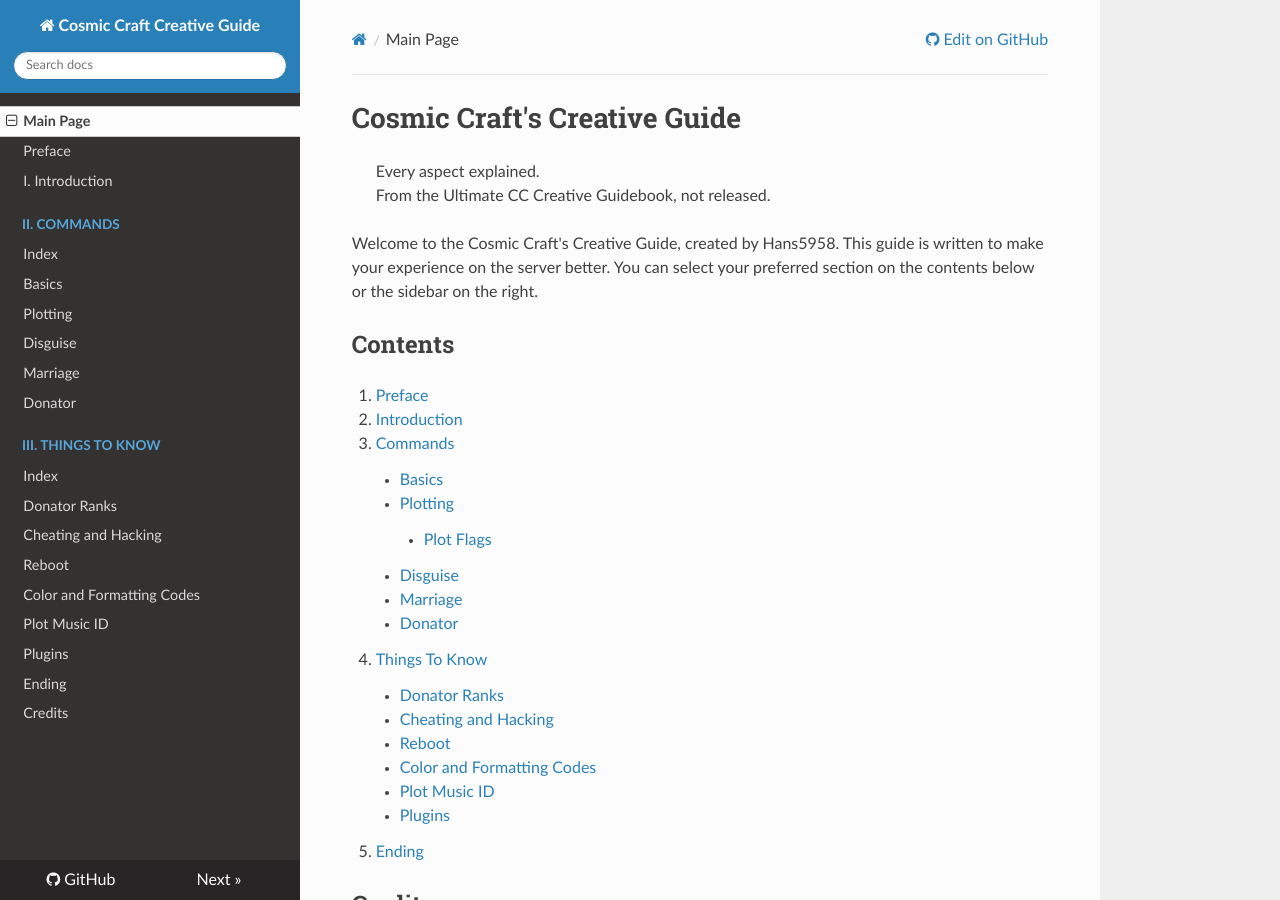
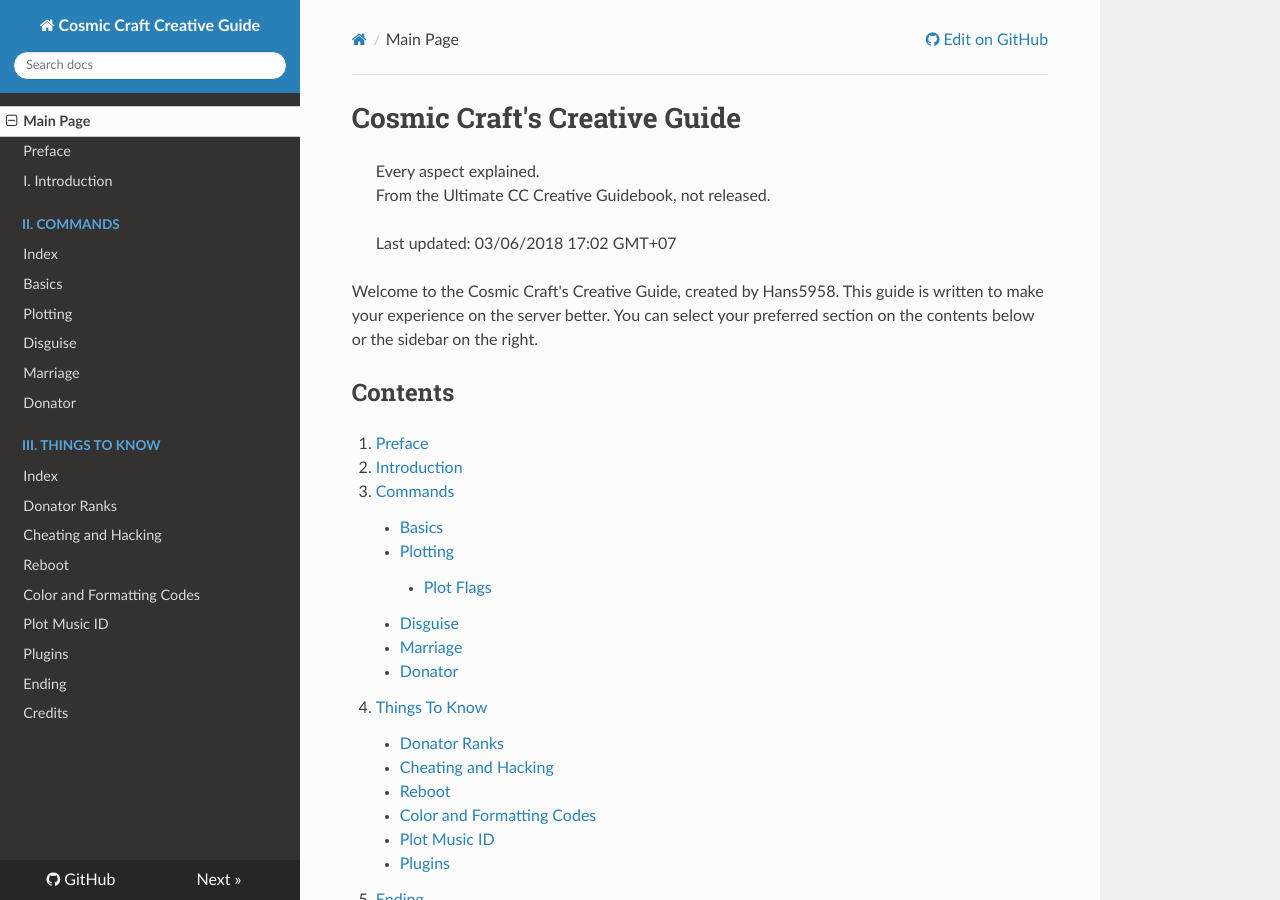
Before and after one commit to limejuce/cc-creative-guide, an MkDocs documentation site: the page built from docs/index.md, in a window 1280 px wide and 900 px high. Built offline with MkDocs 1.6.1, drawn with Linux system fonts in a browser that asks for light colours; nearby versions of some CDN libraries; old or Windows-style settings are respelled for this version of MkDocs.

Commit message:
added last updated

```diff
--- a/docs/index.md
+++ b/docs/index.md
@@ -1,6 +1,8 @@
 <h1>Cosmic Craft's Creative Guide</h1>
 > Every aspect explained.
-From the Ultimate CC Creative Guidebook, not released.
+> From the Ultimate CC Creative Guidebook, not released.
+>
+> Last updated: 03/06/2018 17:02 GMT+07
 
 Welcome to the Cosmic Craft's Creative Guide, created by Hans5958. This guide is written to make your experience on the server better. You can select your preferred section on the contents below or the sidebar on the right.
 
```
Also changed, not shown: README.md (+3 -1 lines).
